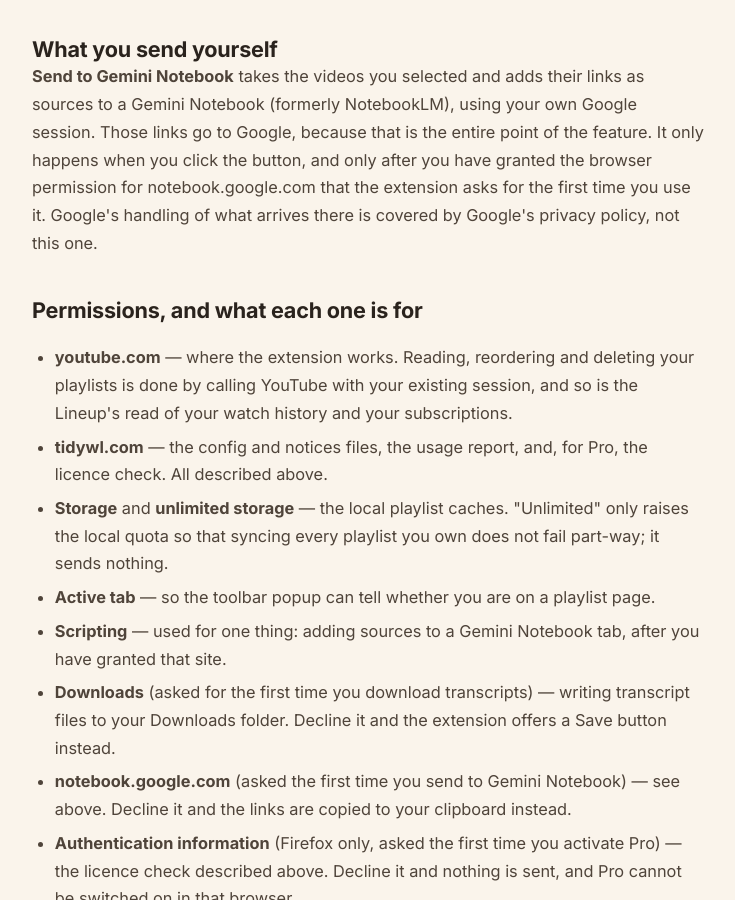
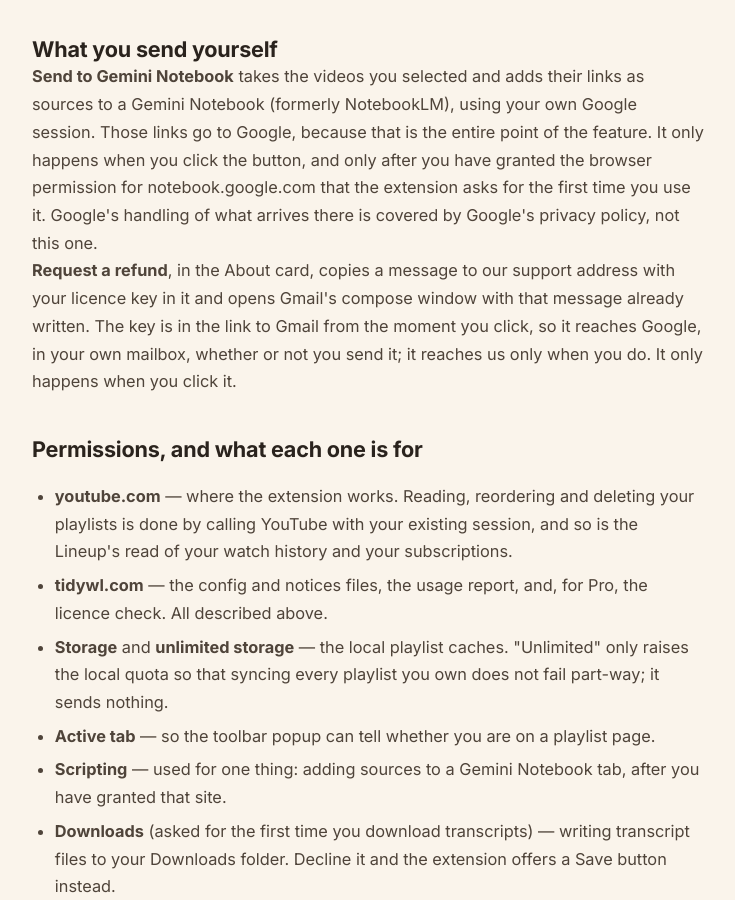
Before and after one commit to dominic-lam/tidywl-site, a Jekyll site: the page built from privacy/index.html, in a window 1280 px wide and 900 px high, scrolled down 7193 px. Shown: the whole window, without its empty margins (272-1007 px from the left). Built offline with Jekyll 4.4.1, drawn with Linux system fonts in a browser that asks for light colours; some of the changed text lies outside the part shown.

Commit message:
[privacy]: Request a refund opens Gmail with the licence key in the message
The About card copies a refund email to support and opens Gmail compose with it written, so the key is in a link to Google from the moment of the click and reaches TidyWL only when sent. What you send yourself says so, and the 2026-09-13 change entry mentions it.

Co-Authored-By: Claude Opus 5 (1M context) <noreply@anthropic.com>
Claude-Session: https://claude.ai/code/session_01BZAFCfQPRS34tGwekxpbEN

```diff
--- a/privacy/index.html
+++ b/privacy/index.html
@@ -108,6 +108,7 @@ permalink: /privacy/
 
     <h2>What you send yourself</h2>
     <p><strong>Send to Gemini Notebook</strong> takes the videos you selected and adds their links as sources to a Gemini Notebook (formerly NotebookLM), using your own Google session. Those links go to Google, because that is the entire point of the feature. It only happens when you click the button, and only after you have granted the browser permission for notebook.google.com that the extension asks for the first time you use it. Google's handling of what arrives there is covered by Google's privacy policy, not this one.</p>
+    <p><strong>Request a refund</strong>, in the About card, copies a message to our support address with your licence key in it and opens Gmail's compose window with that message already written. The key is in the link to Gmail from the moment you click, so it reaches Google, in your own mailbox, whether or not you send it; it reaches us only when you do. It only happens when you click it.</p>
 
     <h2>Permissions, and what each one is for</h2>
     <ul>
@@ -140,7 +141,7 @@ permalink: /privacy/
 
     <h2>Changes to this policy</h2>
     <ul>
-      <li><strong>2026-09-13</strong> — for version 2.0.0, one addition and two corrections. A lost key can be found again from the transaction number on any Paddle receipt, pasted into the key page or into <em>Have a key?</em> in the extension; the number goes to our server once, for that lookup, and nothing new is stored — <em>Paddle</em>. What Paddle tells us includes a reference number for each payment, which this page left out. And the page you land on after paying carries only that number in its address: this page described a checkout hosted on Paddle's own domain, which also put your email there and which TidyWL does not use — <em>Paddle</em>.</li>
+      <li><strong>2026-09-13</strong> — for version 2.0.0, one addition and two corrections. A lost key can be found again from the transaction number on any Paddle receipt, pasted into the key page or into <em>Have a key?</em> in the extension; the number goes to our server once, for that lookup, and nothing new is stored — <em>Paddle</em>. What Paddle tells us includes a reference number for each payment, which this page left out. And the page you land on after paying carries only that number in its address: this page described a checkout hosted on Paddle's own domain, which also put your email there and which TidyWL does not use — <em>Paddle</em>. And <em>Request a refund</em> in the extension opens Gmail with your licence key written into the message — <em>What you send yourself</em>.</li>
       <li><strong>2026-09-12</strong> — for version 2.0.0, one addition and one correction. Firefox now asks for its <em>Authentication information</em> permission before any licence call and sends nothing without it — <em>3. A licence check</em>, <em>How to stop it</em> and <em>Permissions</em>. And the checkout is Paddle's form opened over the pricing page, not a page on Paddle's own domain as this policy said; the pricing page loads Paddle's script once Pro is on sale, and this page says so in both states — <em>Paddle</em> and <em>Visiting this website</em>.</li>
       <li><strong>2026-09-07</strong> — for version 2.0.0. Three additions, all new. <em>TidyWL Pro</em>: a licence key sent to tidywl.com to switch Pro on and re-checked every 15 minutes, a licence row and one activation row per device on our server, and Paddle as the seller who takes the payment — sections <em>3. A licence check</em>, <em>TidyWL Pro</em> and <em>Paddle</em>. <em>The Lineup</em>: it reads your watch history and your subscribed channels from YouTube, both of which stay in your browser — <em>What stays in your browser</em>. And the usage report gains two counts, Lineups built and Lineups saved as a playlist. Nothing was removed, and nothing that was local before is sent now. One earlier sentence was also corrected: the summary used to say your YouTube data is never sent "to anyone else", which skipped past Send to Gemini Notebook — a feature this page has always described further down, but which the summary should never have claimed away.</li>
       <li><strong>2026-09-04</strong> — added <em>Visiting this website</em>. Nothing about the extension changed. The site itself gained no tracking; the section documents what was already true, and two third-party requests were removed rather than disclosed — the typeface now loads from this server instead of Google's, and the demo video loads nothing until you press play.</li>
```
